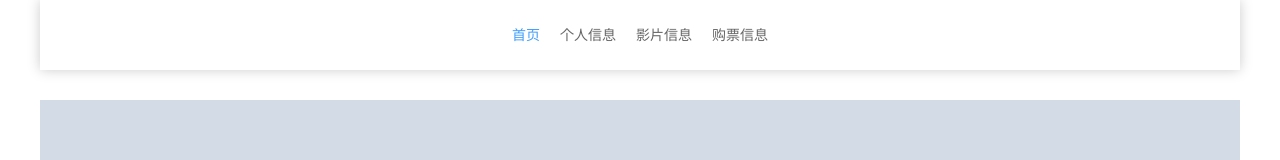
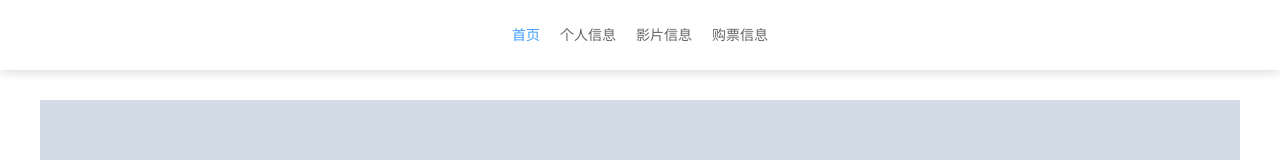
Before and after one commit to Drbin/vue-project, a Vue app: page / in a window 1280 px wide. Shown: the top 160 px of the page. Built offline with nearby package versions, Linux system fonts and the light colour scheme.

Commit message:
测试项目

```diff
--- a/src/App.vue
+++ b/src/App.vue
@@ -34,11 +34,12 @@ export default {
 
 }
 .top{
+  position: fixed;
   height: 70px;
   line-height: 70px;
-  float: left;
+  left: 0;
+  top:0;
   width: 100%;
-  margin-bottom: 30px;
   box-shadow: 0 0 12px #ccc;
 
 }
@@ -46,5 +47,5 @@ export default {
 .top a.router-link-exact-active{color: #409eff}
 .top a.router-link-active{color: #409eff;}
 
-.main{ width: 100%; float: left;}
+.main{ width: 100%; float: left; margin-top: 100px;}
 </style>
```
